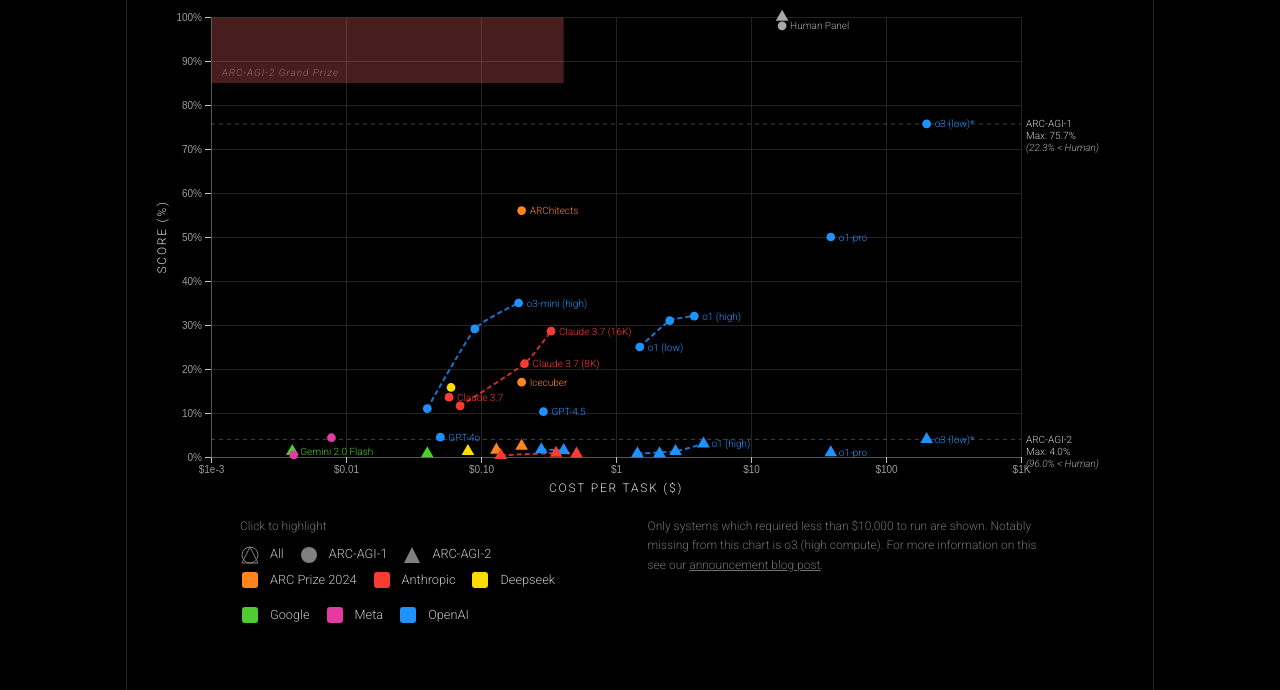
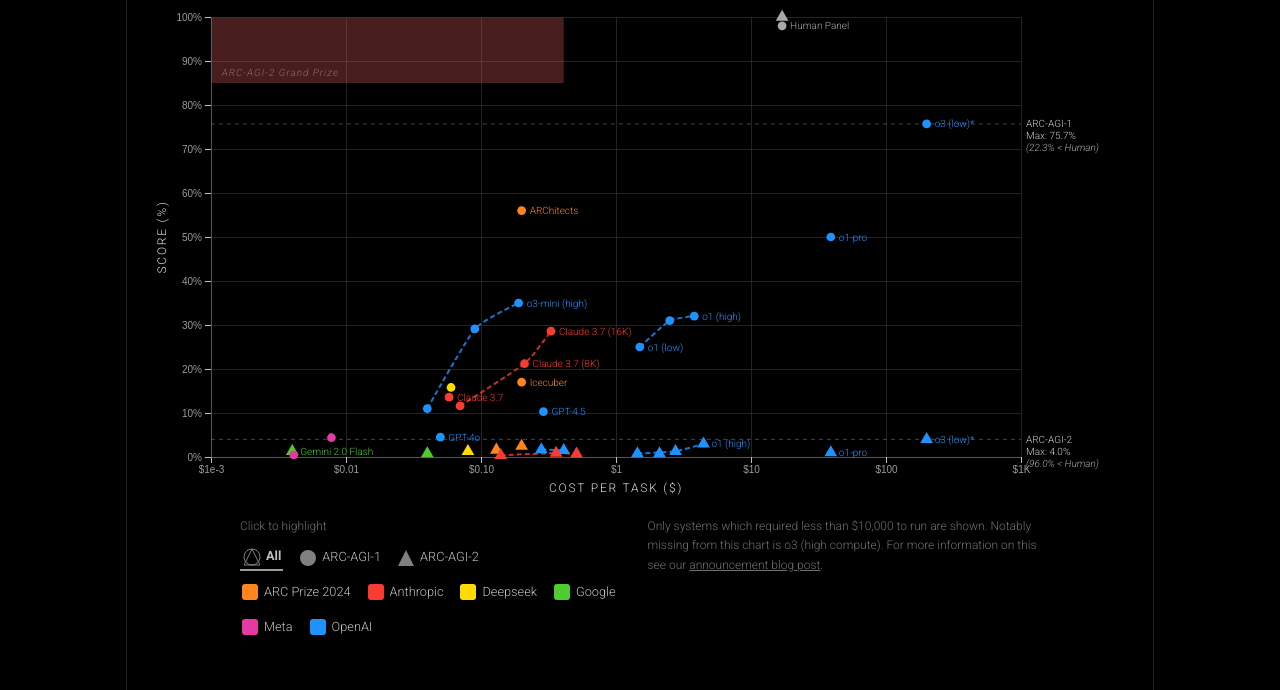
Before and after one commit to enjalot/arcprize-leaderboard-prototype, a plain HTML site: page index.html in a window 1280 px wide. Shown: the part 110-800 px from the top of the page. Drawn offline with nearby package versions, Linux system fonts and the light colour scheme.

Commit message:
filters show status and providers can be combined

```diff
--- a/index.html
+++ b/index.html
@@ -1,5 +1,67 @@
 <head>
   <link rel="stylesheet" href="style.css">
+  <style>
+    .filter-container {
+      display: flex;
+      flex-wrap: wrap;
+      gap: 10px 15px;
+      padding-bottom: 6px;
+    }
+
+    .filter-item {
+      display: flex;
+      align-items: center;
+      white-space: nowrap;
+      margin-bottom: 5px;
+      cursor: pointer;
+    }
+
+    .filter-icon {
+      margin-right: 4px;
+    }
+
+    .filter-label {
+      font-size: 0.85em;
+    }
+
+    .filter-section-title {
+      text-align: left;
+      margin-bottom: 8px;
+      font-size: 0.8em;
+      color: #707070;
+    }
+
+    .filters-wrapper {
+      display: flex;
+      margin-top: 20px;
+      justify-content: center;
+      gap: 15px;
+      max-width: 800px;
+      margin-left: auto;
+      margin-right: auto;
+    }
+
+    .filters-column {
+      flex: 1;
+    }
+
+    .filter-info {
+      margin-bottom: 10px;
+      font-size: 0.8em;
+      color: #707070;
+    }
+
+    .filter-active {
+      border-bottom: 2px solid #9a9a9a;
+      padding: 2px;
+      font-weight: bold;
+    }
+
+    .provider-active {
+      font-weight: bold;
+      border-bottom: 2px solid #9a9a9a;
+    }
+  </style>
 </head>
 <div class="container">
   <div class="item">
@@ -8,43 +70,18 @@
     <div id="leaderboard-chart"></div>
     <div id="reusable-scatterplot-container"></div>
 
-    <div style="display: flex; margin-top: 20px; justify-content: center; gap: 15px; max-width: 800px; margin-left: auto; margin-right: auto;">
-      <div style="flex: 1;">
-        <div style="text-align: left; margin-bottom: 8px; font-size: 0.8em; color: #707070;">Click to highlight</div>
+    <div class="filters-wrapper">
+      <div class="filters-column">
+        <div class="filter-section-title">Click to highlight</div>
         <!-- Prize Filter-->
-        <div id="prize-filter" style="display: flex; flex-wrap: wrap; gap: 10px 15px;">
-          <div id="all-version-filter" style="display: flex; align-items: center; white-space: nowrap; margin-bottom: 5px; cursor: pointer;">
-            <svg width="20" height="20">
-              <circle cx="10" cy="10" r="8" stroke="#808080" fill="none"></circle>
-              <polygon points="10,2 18,18 2,18" stroke="#808080" fill="none"></polygon>
-            </svg>
-            <span style="margin-left: 10px; font-size: 0.85em;">All</span>
-          </div>
-          <div id="arc-agi-1-filter" style="display: flex; align-items: center; white-space: nowrap; margin-bottom: 5px; cursor: pointer;">
-            <svg width="20" height="20">
-              <circle cx="10" cy="10" r="8" fill="#808080"></circle>
-            </svg>
-            <span style="margin-left: 10px; font-size: 0.85em;">ARC-AGI-1</span>
-          </div>
-
-          <div id="arc-agi-2-filter" style="display: flex; align-items: center; white-space: nowrap; margin-bottom: 5px; cursor: pointer;">
-            <svg width="20" height="20">
-              <polygon points="10,2 18,18 2,18" fill="#808080"></polygon>
-            </svg>
-            <span style="margin-left: 10px; font-size: 0.85em;">ARC-AGI-2</span>
-          </div>
-        </div>
+        <div id="prize-filter" class="filter-container"></div>
         <!-- Provider Filter -->
-        <div id="provider-filter" style="display: flex; flex-wrap: wrap; gap: 10px 15px;">
-
-        </div>
+        <div id="provider-filter" class="filter-container"></div>
         <!-- Type Filter -->
-        <div id="type-filter" style="display: flex; flex-wrap: wrap; gap: 10px 15px;">
-        </div>
-
+        <div id="type-filter" class="filter-container"></div>
       </div>
-      <div style="flex: 1;">
-        <div style="margin-bottom: 10px; font-size: 0.8em; color: #707070;">Only systems which required less than $10,000 to run are shown. Notably missing from this chart is o3 (high compute). For more information on this see our <a style="color: #707070;" href="/blog/oai-o3-pub-breakthrough">announcement blog post</a>.</div>
+      <div class="filters-column">
+        <div class="filter-info">Only systems which required less than $10,000 to run are shown. Notably missing from this chart is o3 (high compute). For more information on this see our <a style="color: #707070;" href="/blog/oai-o3-pub-breakthrough">announcement blog post</a>.</div>
       </div>
     </div>
   </div>
@@ -118,118 +155,196 @@
   let scatterplot;
 
   document.addEventListener('DOMContentLoaded', async function() {
-    //track how long it takes to load the data
     const startTime = performance.now();
-    // temporary for github pages
     const csvLocation = 'data/leaderboard.csv';
     const data = await loadData(csvLocation);
-    console.log("DATA", data);
     const filteredData = filterData(data);
-    console.log("FILTERED DATA", filteredData);
     const tidiedData = tidyData(filteredData);
-    console.log("TIDIED DATA", tidiedData);
 
     // --- Instantiate the reusable chart ---
     scatterplot = reusableScatterplot()
       .modelGroups({
         "v1_Semi_Private": ["o3", "Claude_3_7_thinking", "o3-mini", "o1"]
       })
-      .width(980) // Optional: Configure width
-      .height(500) // Optional: Configure height
-      .xAxisMin(0.001) // Adjust X axis min if needed
-      .xAxisMax(1000)  // Adjust X axis max if needed (maybe less than 1000 for this example?)
-      .yAxisMin(0)    // Initial Y min
-      .yAxisMax(100) // Initial Y max
+      .width(980)
+      .height(500)
+      .xAxisMin(0.001)
+      .xAxisMax(1000)
+      .yAxisMin(0)
+      .yAxisMax(100)
 
     // --- Select the container and call the chart function ---
-    const chartContainer = d3.select('#reusable-scatterplot-container');
-
-    // Initial render
-    chartContainer
-      .datum(tidiedData) // Pass the data using datum (or data if you expect multiple charts)
-      .call(scatterplot); // Call the chart function
-
-
-    // // Create the chart
-    // createLeaderboardChart('leaderboard-chart', csvLocation, {
-    //   // You can customize options here if needed
-    //   title: "ARC-AGI-2  Leaderboard"
-    // });
+    d3.select('#reusable-scatterplot-container')
+      .datum(tidiedData)
+      .call(scatterplot);
 
     createLeaderboardTable('leaderboard-table', csvLocation, {
       sortBy: 'performance',
       sortDirection: 'desc'
     });
 
-    // --- Setup Filters ---
-    const colorMapping = scatterplot.getColorMapping(); // Get colors from chart
-    const defaultFilterColor = "#ffdc00ff"; // Match defaultColor in chart.js
+    // --- Setup Filter State Management ---
+    const filterState = {
+      version: "all",
+      providers: []
+    };
 
-    // Version Filters (existing)
-    document.getElementById('all-version-filter').addEventListener('click', () => {
-      if (scatterplot) {
-        scatterplot.highlightPoints(tidiedData, 750);
+    // Function to apply filters based on current state
+    function applyFilters() {
+      let filteredPoints = tidiedData;
+
+      if (filterState.version !== "all") {
+        filteredPoints = filteredPoints.filter(d => d.version === filterState.version && d.Provider !== "Human");
       }
-    });
 
-    document.getElementById('arc-agi-1-filter').addEventListener('click', () => {
-      if (scatterplot) {
-        scatterplot.highlightPoints(tidiedData.filter(d => d.version == "ARC-AGI-1" && d.Provider !== "Human"), 750);
+      if (filterState.providers.length > 0) {
+        filteredPoints = filteredPoints.filter(d => filterState.providers.includes(d.Provider));
       }
-    });
 
-    document.getElementById('arc-agi-2-filter').addEventListener('click', () => {
-      if (scatterplot) {
-        scatterplot.highlightPoints(tidiedData.filter(d => d.version == "ARC-AGI-2" && d.Provider !== "Human"), 750);
+      scatterplot.highlightPoints(filteredPoints, 750);
+    }
+
+    // --- Setup Version Filters ---
+    const colorMapping = scatterplot.getColorMapping();
+    const defaultFilterColor = "#ffdc00ff";
+
+    // Version filter data
+    const versionFilters = [
+      {
+        id: "all-version-filter",
+        text: "All",
+        version: "all",
+        icon: (svg) => {
+          svg.append("circle")
+            .attr("cx", 10)
+            .attr("cy", 10)
+            .attr("r", 8)
+            .attr("stroke", "#808080")
+            .attr("fill", "none");
+
+          svg.append("polygon")
+            .attr("points", "10,2 18,18 2,18")
+            .attr("stroke", "#808080")
+            .attr("fill", "none");
+        }
+      },
+      {
+        id: "arc-agi-1-filter",
+        text: "ARC-AGI-1",
+        version: "ARC-AGI-1",
+        icon: (svg) => {
+          svg.append("circle")
+            .attr("cx", 10)
+            .attr("cy", 10)
+            .attr("r", 8)
+            .attr("fill", "#808080");
+        }
+      },
+      {
+        id: "arc-agi-2-filter",
+        text: "ARC-AGI-2",
+        version: "ARC-AGI-2",
+        icon: (svg) => {
+          svg.append("polygon")
+            .attr("points", "10,2 18,18 2,18")
+            .attr("fill", "#808080");
+        }
       }
-    });
+    ];
 
-    // Provider Filters (New)
-    const providerFilterContainer = document.getElementById('provider-filter');
-    const uniqueProviders = [...new Set(tidiedData.map(d => d.Provider).filter(p => p !== "Human"))]; // Exclude Human for filtering
+    // Create version filters using D3
+    const prizeFilter = d3.select("#prize-filter")
+      .selectAll("div")
+      .data(versionFilters)
+      .enter()
+      .append("div")
+        .attr("id", d => d.id)
+        .attr("class", "filter-item")
+        .classed("filter-active", d => d.version === filterState.version)
+        .on("click", (event, d) => {
+          // Update UI
+          d3.selectAll("#prize-filter div").classed("filter-active", false);
+          d3.select(`#${d.id}`).classed("filter-active", true);
 
-    uniqueProviders.sort().forEach(provider => {
-        const providerDiv = document.createElement('div');
-        providerDiv.style.display = 'flex';
-        providerDiv.style.alignItems = 'center';
-        providerDiv.style.whiteSpace = 'nowrap';
-        providerDiv.style.marginBottom = '5px';
-        providerDiv.style.cursor = 'pointer';
-
-        const svg = document.createElementNS("http://www.w3.org/2000/svg", "svg");
-        svg.setAttribute("width", "20");
-        svg.setAttribute("height", "20");
-
-        const rect = document.createElementNS("http://www.w3.org/2000/svg", "rect");
-        rect.setAttribute("x", "2"); // Small padding
-        rect.setAttribute("y", "2");
-        rect.setAttribute("width", "16"); // Make it slightly smaller than svg
-        rect.setAttribute("height", "16");
-        rect.setAttribute("rx", "3"); // Rounded corners
-        rect.setAttribute("fill", colorMapping[provider] || defaultFilterColor); // Use provider color
-
-        svg.appendChild(rect);
-
-        const span = document.createElement('span');
-        span.style.marginLeft = '10px';
-        span.style.fontSize = '0.85em';
-        span.textContent = provider;
-
-        providerDiv.appendChild(svg);
-        providerDiv.appendChild(span);
-
-        providerDiv.addEventListener('click', () => {
-            if (scatterplot) {
-                const providerData = tidiedData.filter(d => d.Provider === provider);
-                scatterplot.highlightPoints(providerData, 750);
-            }
+          // Update state and apply
+          filterState.version = d.version;
+          applyFilters();
         });
 
-        providerFilterContainer.appendChild(providerDiv);
-    });
+    // Add SVG icons
+    prizeFilter.append("svg")
+      .attr("width", 20)
+      .attr("height", 20)
+      .attr("class", "filter-icon")
+      .each(function(d) {
+        d.icon(d3.select(this));
+      });
+
+    // Add text labels
+    prizeFilter.append("span")
+      .attr("class", "filter-label")
+      .text(d => d.text);
+
+    // Set the default active filter (All)
+    d3.select("#all-version-filter").classed("filter-active", true);
+
+    // --- Provider Filters ---
+    const uniqueProviders = [...new Set(tidiedData.map(d => d.Provider).filter(p => p !== "Human"))];
+
+    // Create provider filter data
+    const providerFilters = uniqueProviders.sort().map(provider => ({
+      id: `provider-filter-${provider.replace(/\s+/g, '-').toLowerCase()}`,
+      provider: provider,
+      color: colorMapping[provider] || defaultFilterColor
+    }));
+
+    // Create provider filters using D3
+    const providerFilterItems = d3.select("#provider-filter")
+      .selectAll("div")
+      .data(providerFilters)
+      .enter()
+      .append("div")
+        .attr("id", d => d.id)
+        .attr("class", "filter-item")
+        .attr("data-provider", d => d.provider)
+        .on("click", function(event, d) {
+          const isSelected = filterState.providers.includes(d.provider);
+
+          if (isSelected) {
+            // Remove from filter
+            filterState.providers = filterState.providers.filter(p => p !== d.provider);
+            d3.select(this).classed("provider-active", false);
+          } else {
+            // Add to filter
+            filterState.providers.push(d.provider);
+            d3.select(this).classed("provider-active", true);
+          }
+
+          applyFilters();
+        });
+
+    // Add SVG icons for providers
+    providerFilterItems.append("svg")
+      .attr("width", 20)
+      .attr("height", 20)
+      .attr("class", "filter-icon")
+      .each(function(d) {
+        d3.select(this)
+          .append("rect")
+            .attr("x", 2)
+            .attr("y", 2)
+            .attr("width", 16)
+            .attr("height", 16)
+            .attr("rx", 3)
+            .attr("fill", d.color);
+      });
+
+    // Add text labels
+    providerFilterItems.append("span")
+      .attr("class", "filter-label")
+      .text(d => d.provider);
 
     const endTime = performance.now();
     const loadTime = endTime - startTime;
-    //console.log(`Data loaded in ${loadTime.toFixed(2)} milliseconds`);
   });
 </script>
--- a/scripts/chart.js
+++ b/scripts/chart.js
@@ -1032,7 +1032,9 @@
 
           // TODO: Do we want to update the X domain? Uncomment to do it, but it seems dissorienting.
           // targetXDomain = [minX, maxX];
-          targetYDomain = [minY, maxY];
+          // targetYDomain = [minY, maxY];
+          // lock the minY to 0
+          targetYDomain = [originalYDomain[0], maxY];
       }
 
       // Update the global highlight set *before* drawing
@@ -1042,7 +1044,7 @@
       // x.domain(targetXDomain).nice();
       y.domain(targetYDomain).nice();
       // console.log("targetXDomain", targetXDomain);
-      console.log("targetYDomain", targetYDomain);
+      console.log("targetYDomain???", targetYDomain);
 
       // Update Axes with transition
       g.select(".x-axis")
```
